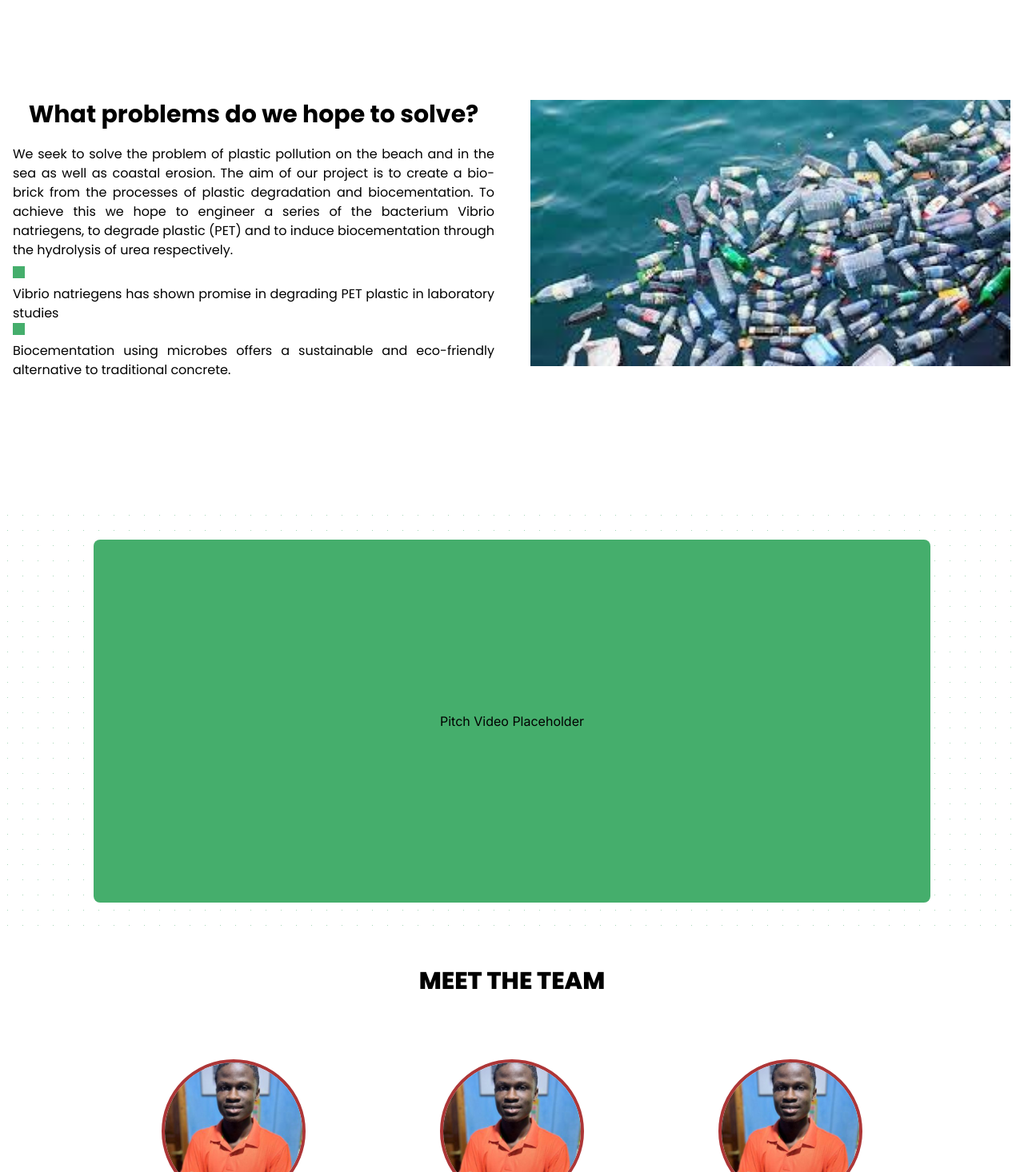
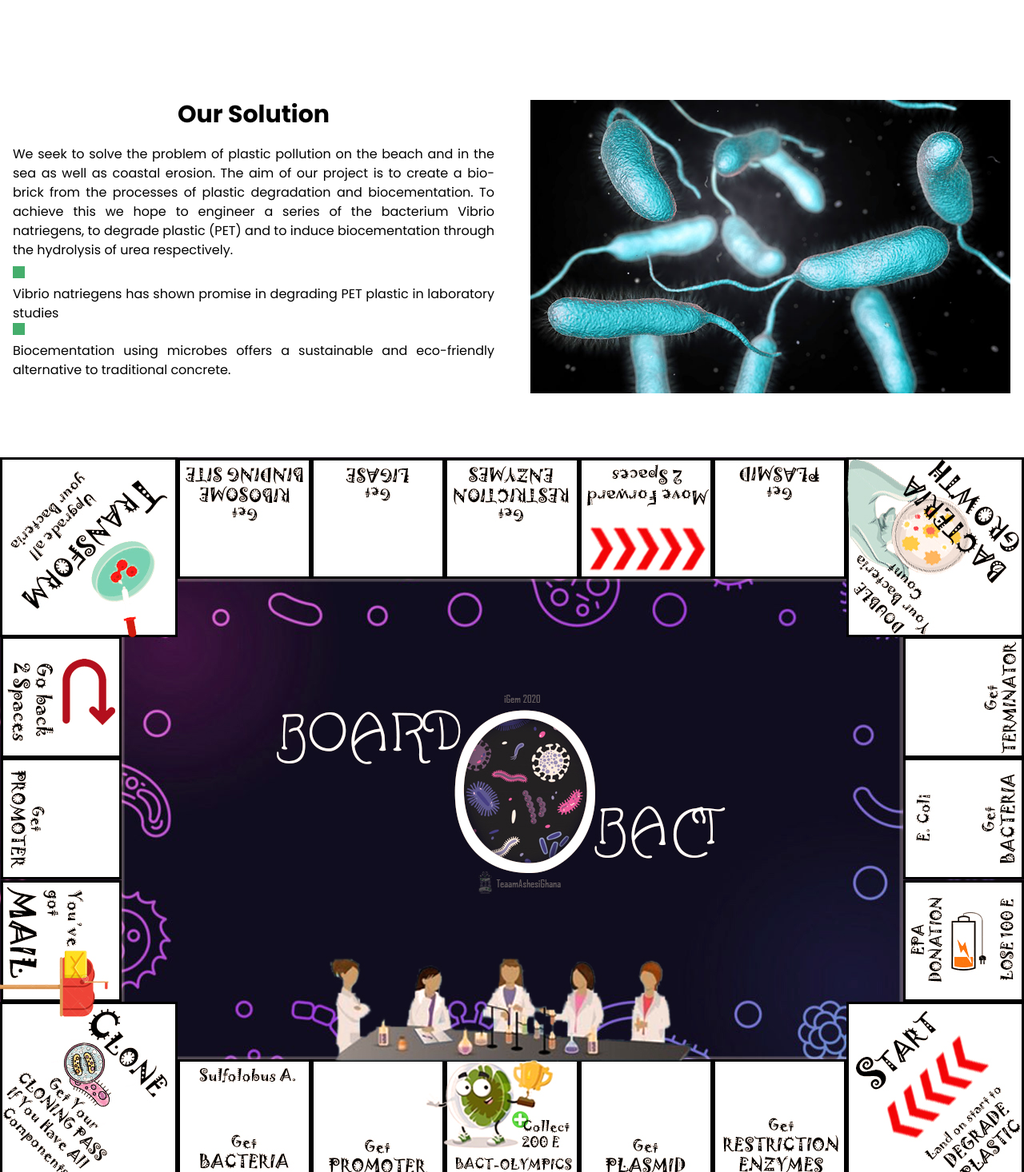
Before and after one commit to AsumVictor/iGEM-2024, a Next.js app: page / in a window 1280 px wide. Shown: the part 2244-3710 px from the top of the page at 80% size. Built offline with nearby package versions, Linux system fonts and the light colour scheme; a web font is replaced by a local one.

Commit message:
added story video

```diff
--- a/src/components/sections/ProblemSpace.tsx
+++ b/src/components/sections/ProblemSpace.tsx
@@ -13,7 +13,7 @@ function ProblemSpace(): JSX.Element {
           What problems do we hope to solve?
         </h2>
         <p className=" text-justify poppins-regular mt-5">
-            {problem_statement}
+          {problem_statement}
 
           <br />
           <ul className=" mt-2">
@@ -30,8 +30,7 @@ function ProblemSpace(): JSX.Element {
             <li className=" flex flex-row flex-wrap gap-2 items-center">
               <div className="h-[0.4cm] w-[0.4cm] bg-primary_brown"></div>
               <span>
-                Over 40% of the world's coastlines are affected by
-                erosion
+                Over 40% of the world's coastlines are affected by erosion
               </span>
             </li>
           </ul>
--- a/src/components/sections/ProjectSpace.tsx
+++ b/src/components/sections/ProjectSpace.tsx
@@ -1,7 +1,8 @@
 import Image from "next/image";
 import React from "react";
 import { problem_statement } from "../config";
-import plasticWaste from "@/assets/images/plasttic waste.jpg";
+import vibro from "@/assets/images/Vibrio.jpg";
+import story from "@/assets/images/story_igem.jpg";
 
 function ProjectSpace(): JSX.Element {
   return (
@@ -12,7 +13,7 @@ function ProjectSpace(): JSX.Element {
       <div className="mt-10 py-20 gap-3 grid 750px:grid-cols-2">
         <div className="w-full flex flex-col justify-start items-center px-4">
           <h2 className=" font-bold text-3xl text-justify poppins-bold">
-            What problems do we hope to solve?
+            Our Solution
           </h2>
           <p className=" text-justify poppins-regular mt-5">
             We seek to solve the problem of plastic pollution on the beach and
@@ -27,7 +28,6 @@ function ProjectSpace(): JSX.Element {
               <li className=" flex flex-row flex-wrap gap-2 items-center">
                 <div className="h-[0.4cm] w-[0.4cm] bg-primary_green"></div>
                 <span>
-                  {" "}
                   Vibrio natriegens has shown promise in degrading PET plastic
                   in laboratory studies
                 </span>
@@ -44,9 +44,12 @@ function ProjectSpace(): JSX.Element {
         </div>
 
         <div className="  w-full flex justify-center items-start">
-          <Image src={plasticWaste} height={3} width={600} alt=" Image" />
+          <Image src={vibro} height={3} width={600} alt=" Image" />
         </div>
       </div>
+     <div className="w-full">
+        <Image src={story} height={2} width={49} alt="image" className=" w-full"/>
+     </div>
     </section>
   );
 }
```
Also changed, not shown: src/assets/images/Vibrio.jpg (added), src/assets/images/story_igem.jpg (added).
